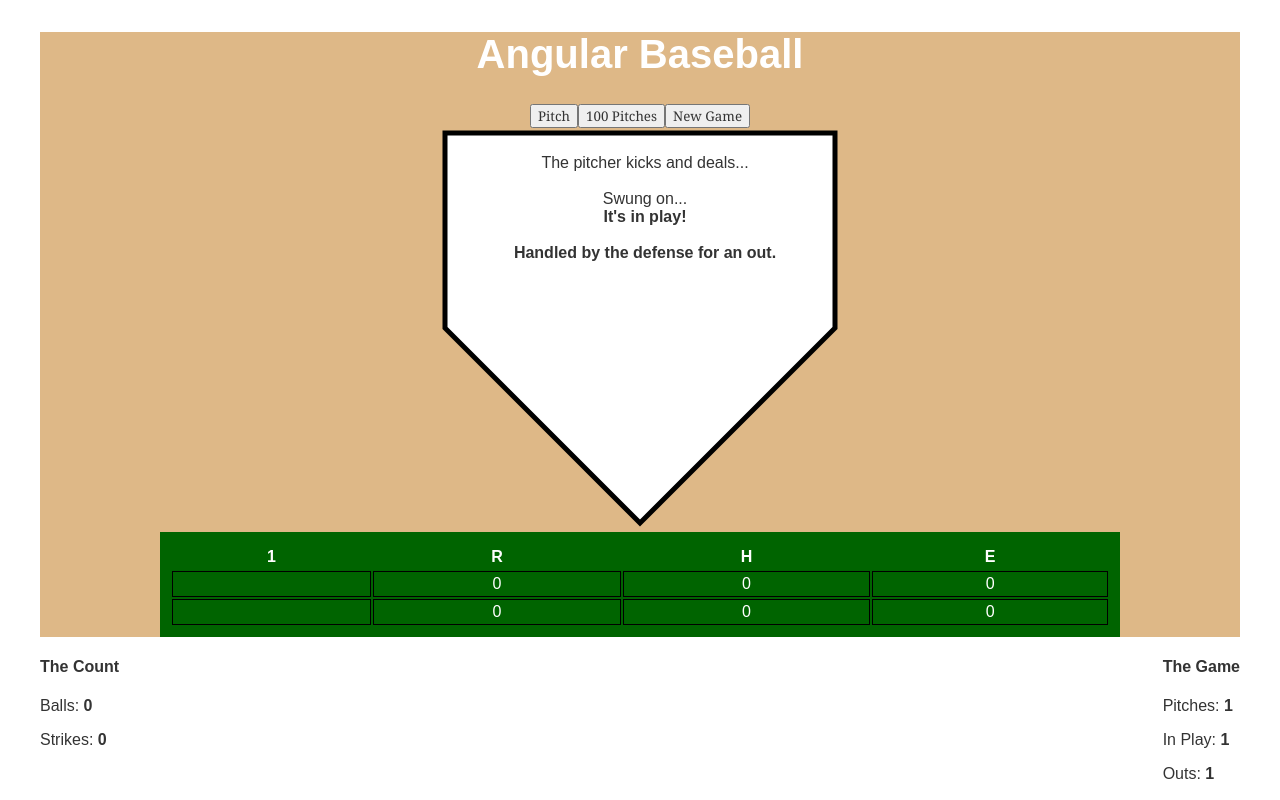
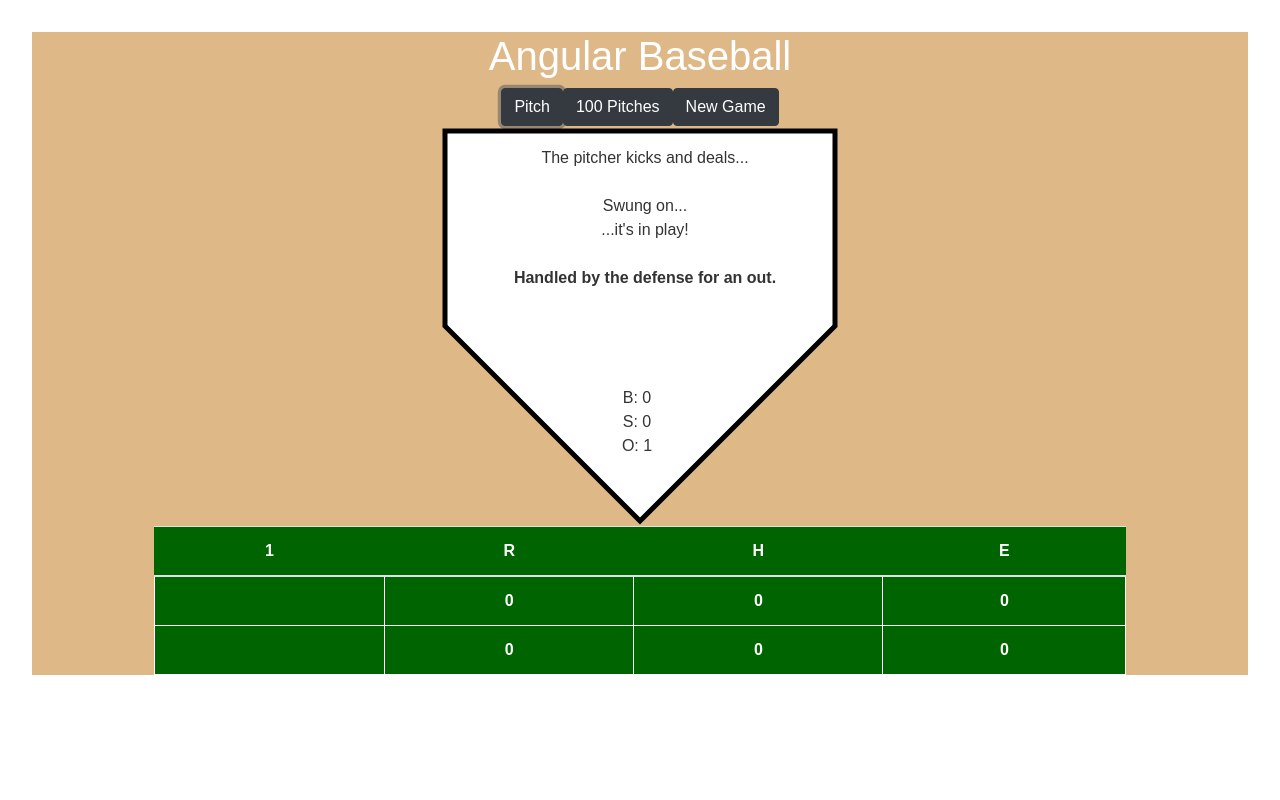
Before and after one commit to dangrussell/angular-baseball, an Angular app in the folder angular-baseball/: page / in a window 1280 px wide. Both pictures are taken after a click on the button "Pitch". Built offline with nearby package versions, Linux system fonts and the light colour scheme.

Commit message:
2019-09-03 EOD

```diff
--- a/angular-baseball/angular.json
+++ b/angular-baseball/angular.json
@@ -28,7 +28,8 @@
               "src/assets"
             ],
             "styles": [
-              "src/styles.scss"
+              "src/styles.scss",
+              "node_modules/bootstrap/dist/css/bootstrap.min.css"
             ],
             "scripts": []
           },
--- a/angular-baseball/src/app/app.component.html
+++ b/angular-baseball/src/app/app.component.html
@@ -2,20 +2,27 @@
   <div style="text-align:center;">
     <h1 *ngIf="title">{{ title }}</h1>
 
-    <div>
-      <button (click)="pitch()">Pitch</button> <button (click)="pitches(100)">100 Pitches</button> <button (click)="resetgame()">New Game</button>
+    <div *ngIf="showbuttons">
+      <button class="btn btn-dark" (click)="pitch()">Pitch</button> <button class="btn btn-dark" (click)="pitches(100)">100 Pitches</button> <button class="btn btn-dark" onclick="location.reload();">New Game</button>
     </div>
     <div class="plate">
       <svg width="400" height="400" version="1.1" xmlns="http://www.w3.org/2000/svg">
         <svg:polygon points="5,5 395,5 395,200 200,395 5,200" stroke="black" fill="white" stroke-width="5" />
-        <svg:foreignObject x="10" y="10" width="390" height="200">
+        <svg:foreignObject x="10" y="20" width="390" height="200">
           <xhtml:p *ngIf="game.pitches" class="result" xmlns="http://www.w3.org/1999/xhtml" [innerHTML]="pitchOutput"></xhtml:p>
+        </svg:foreignObject>
+        <svg:foreignObject x="167" y="260" width="60" height="80">
+          <xhtml:p>
+            B: {{pa.balls}}<xhtml:br />
+            S: {{pa.strikes}}<xhtml:br />
+            O: {{game.innings[game.inning][toporbot].outs}}
+          </xhtml:p>
         </svg:foreignObject>
       </svg>
       <!--<p *ngIf="game.pitches" class="result" [innerHTML]="pitchOutput"></p>-->
     </div>
 
-    <table class="scoreboard">
+    <table class="table scoreboard">
       <thead>
         <tr>
           <!--<th *ngFor="let inningHeads of game.innings; let inningHead = index">{{inningHead}}</th>-->
@@ -28,29 +35,29 @@
       <tbody>
         <tr>
           <td *ngFor="let inningTops of game.innings | slice:1">{{inningTops?.top?.runs}}</td>
-          <td>{{game.teams.away.runs}}</td>
-          <td>{{game.teams.away.hits}}</td>
-          <td>{{game.teams.away.errors}}</td>
+          <td class="font-weight-bold">{{game.teams.away.runs}}</td>
+          <td class="font-weight-bold">{{game.teams.away.hits}}</td>
+          <td class="font-weight-bold">{{game.teams.away.errors}}</td>
         </tr>
         <tr>
           <td *ngFor="let inningBots of game.innings | slice:1">{{inningBots?.bot?.runs}}</td>
-          <td>{{game.teams.home.runs}}</td>
-          <td>{{game.teams.home.hits}}</td>
-          <td>{{game.teams.home.errors}}</td>
+          <td class="font-weight-bold">{{game.teams.home.runs}}</td>
+          <td class="font-weight-bold">{{game.teams.home.hits}}</td>
+          <td class="font-weight-bold">{{game.teams.home.errors}}</td>
         </tr>
       </tbody>
     </table>
 
   </div>
+<!--
+  <div *ngIf="game.pitches" class="row">
 
-  <div *ngIf="game.pitches">
-
-    <div style="float:left;">
+    <div class="col">
       <h4>The Count</h4>
       <p>Balls: <strong>{{pa.balls}}</strong></p>
       <p>Strikes: <strong>{{pa.strikes}}</strong></p>
     </div>
-    <div style="float:right;">
+    <div class="col">
       <h4>The Game</h4>
       <p *ngIf="game.pitches">Pitches: <strong>{{game.pitches}}</strong></p>
       <p *ngIf="game.BB">Walks: <strong>{{game.BB}}</strong></p>
@@ -61,7 +68,7 @@
     </div>
 
   </div>
-
+-->
 </div>
 
 <router-outlet></router-outlet>
--- a/angular-baseball/src/app/app.component.scss
+++ b/angular-baseball/src/app/app.component.scss
@@ -16,8 +16,7 @@ h3 {
   z-index: 0;
 }
 .app,
-input[type="text"],
-button {
+input[type="text"]{
   color: #333;
   font-family: Cambria, Georgia;
 }
@@ -53,7 +52,7 @@ button {
 }
 
 .scoreboard td {
-  border: 1px solid black;
+  border: 1px solid white;
 }
 
 .scoreboard tr {
--- a/angular-baseball/src/app/app.component.ts
+++ b/angular-baseball/src/app/app.component.ts
@@ -1,5 +1,5 @@
-import { Component, OnChanges, OnInit/*, DoCheck,*/ } from '@angular/core';
-import { AfterContentInit, AfterContentChecked, AfterViewInit, AfterViewChecked, OnDestroy } from '@angular/core';
+import { Component, OnChanges, OnInit, OnDestroy } from '@angular/core';
+// import { DoCheck, AfterContentInit, AfterContentChecked, AfterViewInit, AfterViewChecked,  } from '@angular/core';
 // Implementing DoCheck and OnChanges in a class is not recommended
 
 @Component({
@@ -8,9 +8,11 @@ import { AfterContentInit, AfterContentChecked, AfterViewInit, AfterViewChecked,
   styleUrls: ['./app.component.scss']
 })
 export class AppComponent implements
-  OnChanges, OnInit, /*DoCheck,*/ AfterContentInit, AfterContentChecked, AfterViewInit, AfterViewChecked, OnDestroy {
+  OnChanges, OnInit, OnDestroy/*, DoCheck, AfterContentInit, AfterContentChecked, AfterViewInit, AfterViewChecked*/ {
   // Implementing DoCheck and OnChanges in a class is not recommended
   title = 'Angular Baseball';
+
+  showbuttons = false;
 
   pitchResult = '';
 
@@ -52,32 +54,38 @@ export class AppComponent implements
     }
   };
 
+  toporbot = 'top';
+
   messages = {
     pitch: {
       0: 'Here comes the pitch...',
       1: 'The pitcher kicks and deals...'
     },
     hit: {
-      0: '<strong>Lands for a base hit.</strong>'
+      0: 'Looks like a hit...',
+      1: 'Got some good wood on that one...',
+      2: 'Nice little piece of hitting there...',
+    },
+    switchsides: {
+      0: '<strong>That\'ll do it for the <span style="text-transform: capitalize;">' +
+        this.toporbot + '</span> of inning ' + this.game.inning + '</strong>'
     }
   };
 
-  toporbot = 'top';
-
   // game.innings[game.inning].top.runs = 0;
 
+  pitchOutput = '';
+
   MLB2018hits = 41019;
+  MLB20181B = 26323; // this.MLB2018hits - this.MLB20182B - this.MLB20183B - this.MLB2018HR;
   MLB20182B = 8264;
+  MLB2018HR = 5585;
   MLB20183B = 847;
-  MLB2018HR = 5585;
-  MLB20181B = this.MLB2018hits - this.MLB20182B - this.MLB20183B - this.MLB2018HR;
 
   hitpercent1B = (this.MLB20181B / this.MLB2018hits) * 100;
   hitpercent2B = (this.MLB20182B / this.MLB2018hits) * 100;
   hitpercent3B = (this.MLB20183B / this.MLB2018hits) * 100;
   hitpercentHR = (this.MLB2018HR / this.MLB2018hits) * 100;
-
-  pitchOutput = '';
 
   rand(min: number, max: number) {
     min = Math.ceil(min);
@@ -101,11 +109,17 @@ export class AppComponent implements
   }
 
   switchsides() {
+    this.message('switchsides');
+
     if (this.toporbot === 'top') {
       this.toporbot = 'bot';
     } else {
       this.toporbot = 'top';
     }
+
+    this.game.innings[this.game.inning][this.toporbot].runs = 0;
+
+    this.game.innings[this.game.inning][this.toporbot].outs = 0;
   }
 
   recordstrike(strikekind: string) {
@@ -142,6 +156,8 @@ export class AppComponent implements
 
   recordout() {
     this.game.outs++;
+    this.game.innings[this.game.inning][this.toporbot].outs++;
+
     if ((this.game.outs === (3 * 2 * 9))) {
       this.pitchResult += '<br /><br /><strong>And that\'s the game!</strong>';
     } else {
@@ -149,6 +165,8 @@ export class AppComponent implements
         // alert("End of half inning!");
 
         this.game.innings[this.game.inning][this.toporbot].runs = 0;
+
+        this.game.innings[this.game.inning][this.toporbot].outs = 0;
 
         if ((this.game.outs % 6) === 0) {
           // alert("End of inning!");
@@ -181,19 +199,22 @@ export class AppComponent implements
 
     const roll = this.rand(0, 100);
 
-    if (roll <= this.hitpercentHR) {
+    // alert(roll);
+
+    if (roll <= this.hitpercent3B) { // rarest
+      this.pitchResult += 'What speed! <strong>It\'s a triple!</strong><br /><br />';
+    } else if (roll <= this.hitpercentHR) { // second rarest
       this.pitchResult += 'Going back... <strong>It\'s a Home Run!!!</strong><br /><br />';
-    }
-    if (roll <= this.hitpercent3B) {
-      this.pitchResult += 'What speed! <strong>It\'s a triple!</strong><br /><br />';
-    }
-    if (roll <= this.hitpercent2B) {
-        this.pitchResult += 'Gonna try for two.. <strong>In with a double.</strong><br /><br />';
-    }
-    if (roll <= this.hitpercent1B) {
+    } else if (roll <= this.hitpercent2B) { // second most common
+      this.pitchResult += 'Gonna try for two.. <strong>In with a double.</strong><br /><br />';
+    } else { // most common
       this.pitchResult += 'A clean hit. <strong>On first with a single.</strong><br /><br />';
     }
-
+    /*
+    } else if (roll <= this.hitpercent1B) { // most common
+      this.pitchResult += 'A clean hit. <strong>On first with a single.</strong><br /><br />';
+    }
+    */
   }
 
   inplay() {
@@ -215,20 +236,20 @@ export class AppComponent implements
     this.resetpa();
   }
 
-  swing(zone) {
+  swing(zone: boolean) {
     let contact: number;
     let messageHit: string;
     let messageMiss: string;
 
     if (zone === false) {
       contact = 66; // Contact? [O-Contact% - average 66%]
-      messageHit = '<strong>Slapped in play!</strong><br/><br/>';
-      messageMiss = 'Shoulda let that one go!<br/><br/>';
+      messageHit = '...reached out, and slapped in play!<br/><br/>';
+      messageMiss = 'Ooh... Shoulda let that one go!<br/><br/>';
     }
     if (zone === true) {
       contact = 87; // Contact? [Z-Contact% - average 87%]
-      messageHit = '<strong>It\'s in play!</strong><br/><br/>';
-      messageMiss = 'Got it by him!<br/><br/>';
+      messageHit = '...it\'s in play!<br/><br/>';
+      messageMiss = 'Wow! Got it by the batter.<br/><br/>';
     }
 
     this.pitchResult += 'Swung on...<br/>';
@@ -242,7 +263,7 @@ export class AppComponent implements
       this.inplay();
     } else {
       // Missed
-      this.pitchResult += 'Swung on and missed for a strike.<br/>';
+      this.pitchResult += '...and missed for a strike.<br/>';
       this.pitchResult += messageMiss;
 
       this.recordstrike('swinging');
@@ -250,20 +271,17 @@ export class AppComponent implements
   }
 
   take(zone: boolean) {
-    let message: string;
-
+    this.pitchResult += 'Taken for a ';
     if (zone === false) {
-      message = 'Taken for a ball. Good eye!<br/>';
+      this.pitchResult += 'ball. Good eye!<br/>';
 
       this.recordball();
     }
     if (zone === true) {
-      message = 'Taken for a strike.<br/>';
+      this.pitchResult += 'strike.<br/>';
 
       this.recordstrike('looking');
     }
-
-    this.pitchResult += message;
   }
 
   resetpa() {
@@ -295,6 +313,7 @@ export class AppComponent implements
     this.game.innings[this.game.inning] = {};
     this.game.innings[this.game.inning].top = {};
     this.game.innings[this.game.inning].bot = {};
+    this.game.innings[this.game.inning][this.toporbot].outs = 0;
   }
 
   startgame() {
@@ -313,7 +332,7 @@ export class AppComponent implements
   pitch() {
     if (this.game.outs < (3 * 2 * 9)) {
       if (this.game.pitches === 0) {
-        this.startgame();
+        this.startinning();
       }
       this.game.pitches++;
       this.pitchResult = this.message('pitch');
@@ -353,7 +372,7 @@ export class AppComponent implements
       this.pitchOutput = this.pitchResult;
 
       /* reset */
-      this.pitchResult = this.message('pitch');
+      // this.pitchResult = this.message('pitch');
     }
   }
 
@@ -377,6 +396,10 @@ export class AppComponent implements
     // the data-bound properties and sets the directive/component's input properties.
 
     // Called once, after the first ngOnChanges().
+
+    this.showbuttons = true;
+
+    this.startgame();
   }
 /*
   ngDoCheck() {
@@ -387,7 +410,7 @@ export class AppComponent implements
 
     // Implementing DoCheck and OnChanges in a class is not recommended
   }
-*/
+
   ngAfterContentInit() {
     // Respond after Angular projects external content into the component's view / the view that a directive is in.
 
@@ -411,7 +434,7 @@ export class AppComponent implements
 
     // Called after the ngAfterViewInit() and every subsequent ngAfterContentChecked().
   }
-
+*/
   ngOnDestroy() {
     // Cleanup just before Angular destroys the directive/component.
     // Unsubscribe Observables and detach event handlers to avoid memory leaks.
--- a/angular-baseball/tsconfig.json
+++ b/angular-baseball/tsconfig.json
@@ -10,7 +10,7 @@
     "module": "esnext",
     "moduleResolution": "node",
     "importHelpers": true,
-    "target": "es2015",
+    "target": "es5",
     "typeRoots": [
       "node_modules/@types"
     ],
```
Also changed, not shown: angular-baseball/package.json (+18 -14 lines), 1 other file (tests, documents, lock files or other folders).
